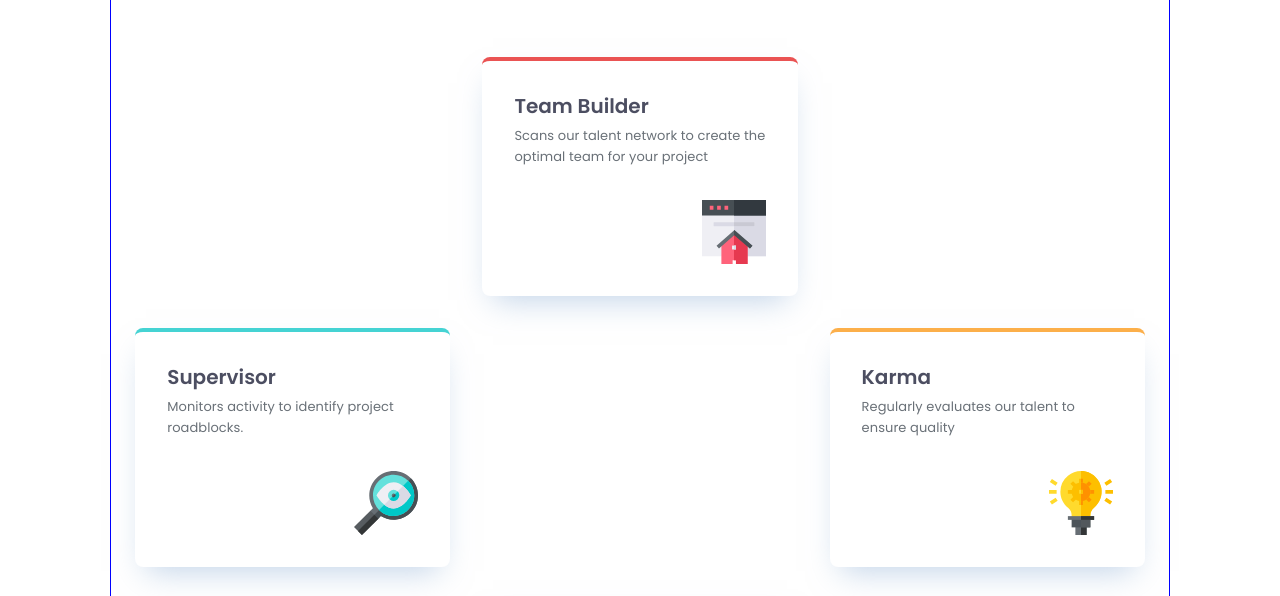
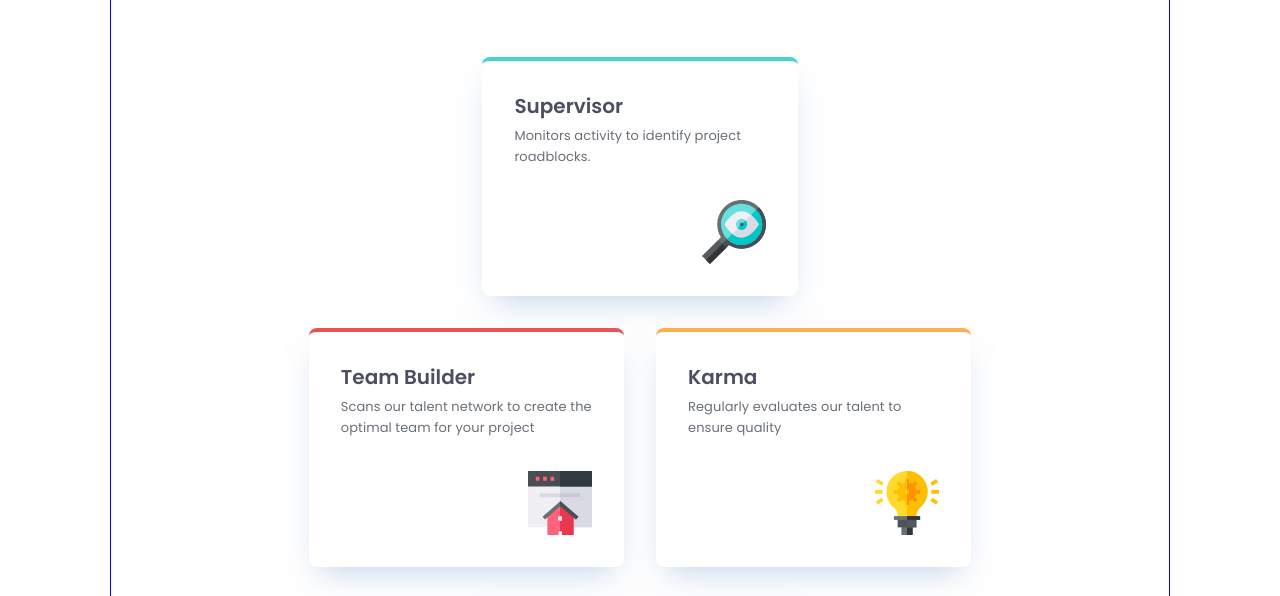
Before and after one commit to krydens-dev/four-card-feature-section-master, a plain HTML site: page index.html in a window 1280 px wide. Shown: the part 167-763 px from the top of the page. Drawn offline with Linux system fonts and the light colour scheme.

Commit message:
update style.css grid implementation

```diff
--- a/design/styles.css
+++ b/design/styles.css
@@ -121,34 +121,33 @@ body {
 
 }
 @media (min-width: 750px) {
-    .features{
-        display: grid;
-        grid-template-columns: repeat(3, 19.7rem);
-        gap: 2rem;
-        justify-content: center;
-    }
+  .features {
+    display: grid;
+    grid-template-columns: 1fr 1fr 1fr 1fr 1fr 1fr;
+    grid-template-rows: 1fr 1fr 1fr;
+  }
 
-    /* cyan - Supervisor: middle column, row 1 */
-    .features-card--cyan {
-        grid-column: 1;
-        grid-row: 2;
-    }
+  .features-card--cyan {
+    grid-column: span 4/6;
+    grid-row: span 1;
+    justify-self: center;
+  }
 
-    /* red - Team Builder: left column, row 2 */
-    .features-card--red {
-        grid-column: 2;
-        grid-row: 1;
-    }
+  .features-card--red {
+    grid-column: 2/6;
+    grid-row: 2;
 
-    /* orange - Karma: right column, row 2 */
-    .features-card--orange {
-        grid-column: 3;
-        grid-row: 2;
-    }
+  }
 
-    /* blue - Calculator: middle column, row 3 */
-    .features-card--blue {
-        grid-column: 2;
-        grid-row: 3;
-    }
+  .features-card--orange {
+    grid-column: span 2/6;
+   grid-row: 2;
+  }
+
+  .features-card--blue {
+    grid-column: span 4/6;
+   grid-row: 3;
+   justify-self: center;
+  }
+
 }
```
